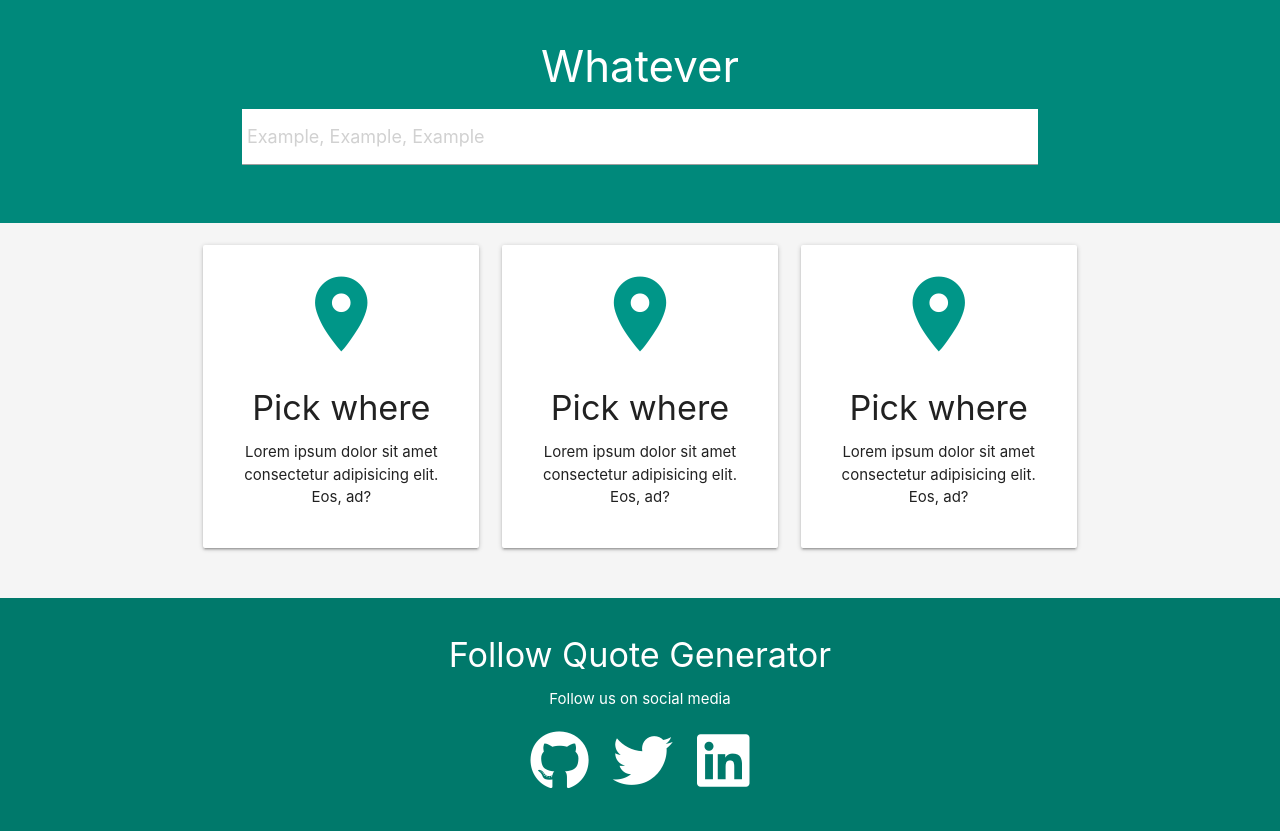
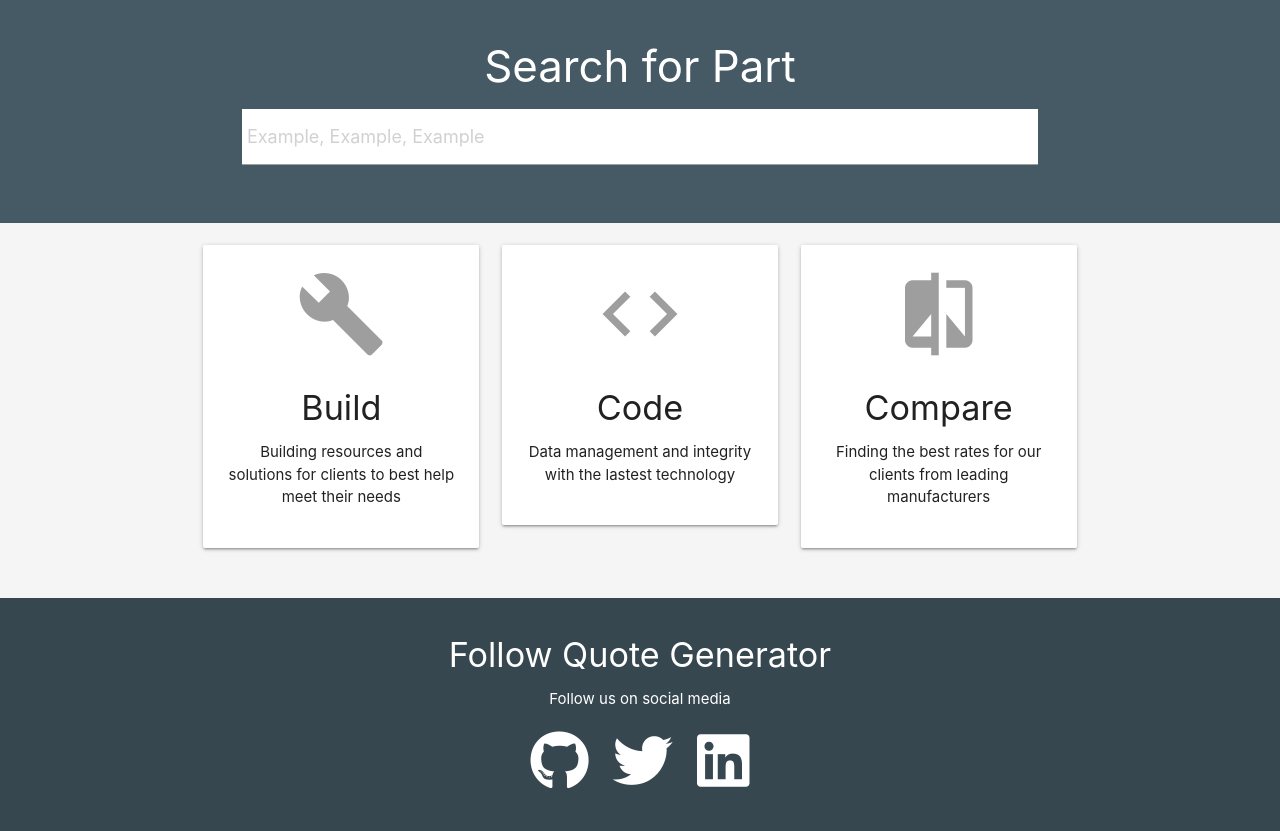
Before and after one commit to Michaudsr/Quote_Generator, a Django app: page /about/ in a window 1280 px wide. Shown: the part 565-1396 px from the top of the page. Run offline with Django 4.2, Linux system fonts and the light colour scheme; some libraries are stand-ins or nearby versions.

Commit message:
[about] update to text and icons

```diff
--- a/Quote_Generator/main_app/templates/about.html
+++ b/Quote_Generator/main_app/templates/about.html
@@ -13,7 +13,7 @@
 
   <body id="home" class="scrollspy">
       <div class="navbar-fixed">
-          <nav class=teal>
+          <nav class=blue-grey darken-1>
           <div class="container">
               <div class="nav-wrapper">
                   <a href="#" class="brand-logo">Quote Generator</a>
@@ -26,13 +26,13 @@
                            <a href="#">Home</a>
                        </li>
                        <li>
-                            <a href="#">Home</a>
+                            <a href="#">Login</a>
                         </li>
                         <li>
-                            <a href="#">Home</a>
+                            <a href="#">Sign Up</a>
                         </li>
                         <li>
-                            <a href="#">Home</a>
+                            <a href="#">Extra</a>
                         </li>
                    </ul>
               </div>
@@ -44,13 +44,13 @@
             <a href="#">Home</a>
         </li>
         <li>
-            <a href="#">Home</a>
+            <a href="#">Login</a>
          </li>
          <li>
-             <a href="#">Home</a>
+             <a href="#">Sign Up</a>
          </li>
          <li>
-             <a href="#">Home</a>
+             <a href="#">Extra</a>
          </li>
       </ul>
 
@@ -60,36 +60,33 @@
               <li>
                 <img src="/static/assets/Atlanta.png"> <!-- random image -->
                 <div class="caption center-align">
-                  <h2>This is our big Tagline!</h2>
-                  <h5 class="light grey-text text-lighten-3
-                   hide-on-small-only">Lorem ipsum dolor sit amet consectetur adipisicing elit. Consectetur quia necessitatibus nihil</h5>
+                  <b><h1>Generate Quote Instantly</h1></b>
+                  <b><h5 class="hide-on-small-only">Instantly provide you with a quote from the leading manufacturers</h5></b>
+                </div>
+              </li>
+              <li>
+                <img src="/static/assets/Manufacturing.png"> <!-- random image -->
+                <div class="caption left-align">
+                  <b><h1>Data Management</h1></b>
+                  <h5 class="hide-on-small-only">Managing data with the upmost integrity and security</h5>
                 </div>
               </li>
               <li>
                 <img src="/static/assets/Machine.jpg"> <!-- random image -->
-                <div class="caption left-align">
-                  <h2>Left Aligned Caption</h2>
-                  <h5 class="light grey-text text-lighten-3
-                  hide-on-small-only">Lorem ipsum dolor sit amet consectetur adipisicing elit.</h5>
-                </div>
-              </li>
-              <li>
-                <img src="/static/assets/Manufacturing.png"> <!-- random image -->
                 <div class="caption right-align">
-                  <h2>Right Aligned Caption</h2>
-                  <h5 class="light grey-text text-lighten-3
-                  hide-on-small-only">Lorem ipsum dolor sit, amet consectetur adipisicing elit.</h5>
+                  <b><h1>B2B Support</h1></b>
+                  <h5 class="hide-on-small-only">Support Specialist are here to make sure your company can find the parts that fit your companies needs</h5>
                 </div>
               </li>
             </ul>
       </section>
 
       <!--Section Search-->
-      <section id="search" class="section section-search teal darken-1 white-text center scrollspy">
+      <section id="search" class="section section-search blue-grey darken-2 white-text center scrollspy">
           <div class="container">
               <div class="row">
                   <div class="col s12">
-                      <h3>Whatever</h3>
+                      <h3>Search for Part</h3>
                       <div class="input-field">
                           <input type="text" class="white grey-text
                            autocomplete" id="autocomplete-input"
@@ -106,23 +103,23 @@
           <div class="row">
             <div class="col s12 m4">
               <div class="card-panel">
-                <i class="material-icons large teal-text">room</i>
-                <h4>Pick where</h4>
-                <p>Lorem ipsum dolor sit amet consectetur adipisicing elit. Eos, ad?</p>
+                <i class="material-icons large grey-text">build</i>
+                <h4>Build</h4>
+                <p>Building resources and solutions for clients to best help meet their needs</p>
               </div>
             </div>
             <div class="col s12 m4">
               <div class="card-panel">
-                <i class="material-icons large teal-text">room</i>
-                <h4>Pick where</h4>
-                <p>Lorem ipsum dolor sit amet consectetur adipisicing elit. Eos, ad?</p>
+                <i class="material-icons large grey-text">code</i>
+                <h4>Code</h4>
+                <p>Data management and integrity with the lastest technology</p>
               </div>
             </div>
             <div class="col s12 m4">
               <div class="card-panel">
-                <i class="material-icons large teal-text">room</i>
-                <h4>Pick where</h4>
-                <p>Lorem ipsum dolor sit amet consectetur adipisicing elit. Eos, ad?</p>
+                <i class="material-icons large grey-text">compare</i>
+                <h4>Compare</h4>
+                <p>Finding the best rates for our clients from leading manufacturers</p>
               </div>
             </div>
           </div>
@@ -130,7 +127,7 @@
       </section>
 
       <!--Section: Follow-->
-      <section class="section section-follow teal darken-2 white-text center">
+      <section class="section section-follow blue-grey darken-3 white-text center">
         <div class="container">
           <div class="row">
             <div class="col s12">
--- /dev/null
+++ b/Quote_Generator/main_app/templates/index.html
@@ -0,0 +1 @@
+{% extends 'about.html' %}
--- a/Quote_Generator/main_app/views.py
+++ b/Quote_Generator/main_app/views.py
@@ -4,7 +4,7 @@ from django.http import HttpResponse
 
 # Create your views here.
 def index(request):
-    return HttpResponse('<h1>Hello World!</h1>')
+    return render(request, 'index.html')
 
 def about(request):
     return render(request, 'about.html')
```
Also changed, not shown: Quote_Generator/main_app/static/style.css (line endings or trailing spaces).
